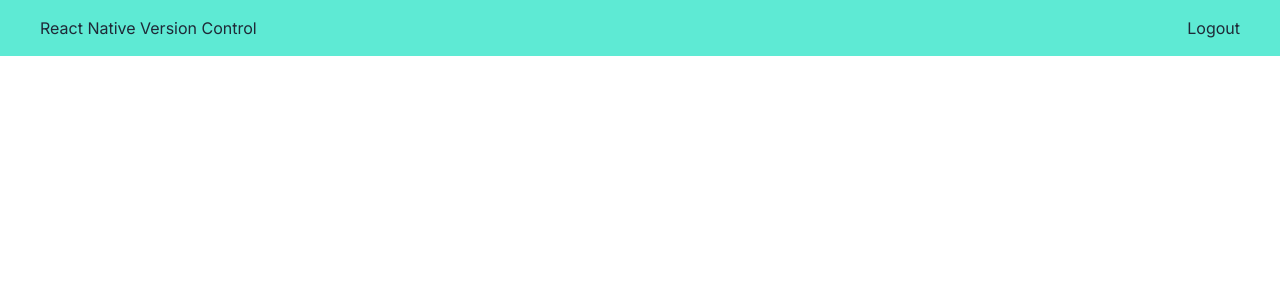
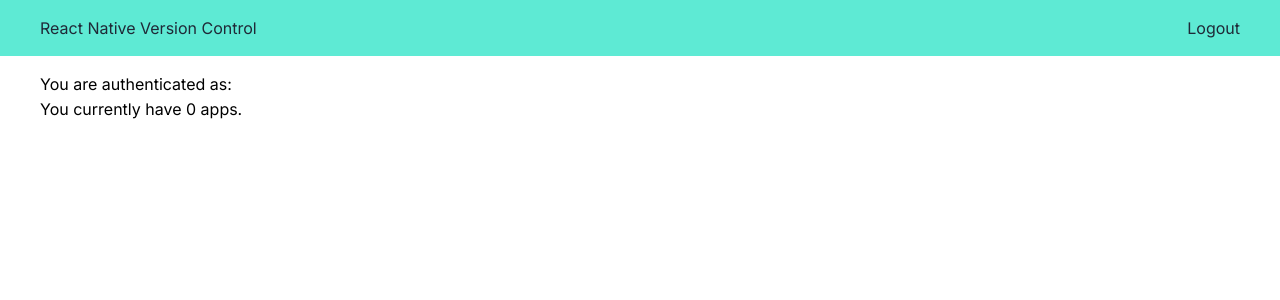
Before and after one commit to Atomic71/react-native-version-control, a Next.js app in the folder apps/web/: page /dashboard in a window 1280 px wide. Shown: the top 300 px of the page. Built offline with nearby package versions, Linux system fonts and the light colour scheme; no server answers; the database is empty.

Commit message:
baseline

```diff
--- a/apps/web/app/dashboard/layout.tsx
+++ b/apps/web/app/dashboard/layout.tsx
@@ -14,7 +14,9 @@
   return (
     <>
       <UserNav />
-      <main className='max-w-80'>{children}</main>
+      <main className='max-w-80 pt-4'>
+        <div className='px-10'>{children}</div>
+      </main>
     </>
   );
 }
--- a/apps/web/app/dashboard/page.tsx
+++ b/apps/web/app/dashboard/page.tsx
@@ -1,10 +1,11 @@
 import { createServerClient } from '@supabase/ssr';
 import { cookies } from 'next/headers';
+import type { Database } from 'db';
 import { env } from '../../src/env.mjs';
 
 export default async function Index(): Promise<JSX.Element> {
   const cookieStore = cookies();
-  const client = createServerClient(
+  const client = createServerClient<Database>(
     env.NEXT_PUBLIC_SUPABASE_URL,
     env.NEXT_PUBLIC_SUPABASE_ANON_KEY,
     {
@@ -16,9 +17,15 @@
     }
   );
 
+  const apps = await client.from('App').select('*');
   const {
     data: { user },
   } = await client.auth.getUser();
 
-  return <div>{user?.email}</div>;
+  return (
+    <div>
+      You are authenticated as: <code>{user?.email}</code>
+      <p>You currently have {apps.data?.length} apps.</p>
+    </div>
+  );
 }
--- a/apps/web/app/layout.tsx
+++ b/apps/web/app/layout.tsx
@@ -1,5 +1,6 @@
 import type { Metadata } from 'next';
 import { Inter } from 'next/font/google';
+import Providers from '../src/providers';
 import './globals.css';
 
 const inter = Inter({ subsets: ['latin'] });
@@ -16,7 +17,9 @@
 }): JSX.Element {
   return (
     <html lang='en'>
-      <body className={inter.className}>{children}</body>
+      <body className={inter.className}>
+        <Providers>{children}</Providers>
+      </body>
     </html>
   );
 }
--- /dev/null
+++ b/apps/web/src/components/user-apps-control-panel.tsx
@@ -0,0 +1,5 @@
+'use client';
+
+export default function UserAppsControlPanel(): JSX.Element {
+  return <div>user-apps-control-panel</div>;
+}
--- /dev/null
+++ b/apps/web/src/db/supabase.ts
@@ -0,0 +1,7 @@
+import { createBrowserClient } from '@supabase/ssr';
+import { env } from '../env.mjs';
+
+export const browserClient = createBrowserClient(
+  env.NEXT_PUBLIC_SUPABASE_URL,
+  env.NEXT_PUBLIC_SUPABASE_ANON_KEY
+);
--- /dev/null
+++ b/apps/web/src/providers.tsx
@@ -0,0 +1,23 @@
+'use client';
+import { QueryClient, QueryClientProvider } from '@tanstack/react-query';
+import { useState } from 'react';
+
+// recommended setup: https://tanstack.com/query/v5/docs/react/guides/ssr
+
+export default function Providers({ children }): JSX.Element {
+  // eslint-disable-next-line react/hook-use-state -- don't need the setState
+  const [client] = useState(
+    () =>
+      new QueryClient({
+        defaultOptions: {
+          queries: {
+            // With SSR, we usually want to set some default staleTime
+            // above 0 to avoid refetching immediately on the client
+            staleTime: 60 * 1000,
+          },
+        },
+      })
+  );
+
+  return <QueryClientProvider client={client}>{children}</QueryClientProvider>;
+}
```
